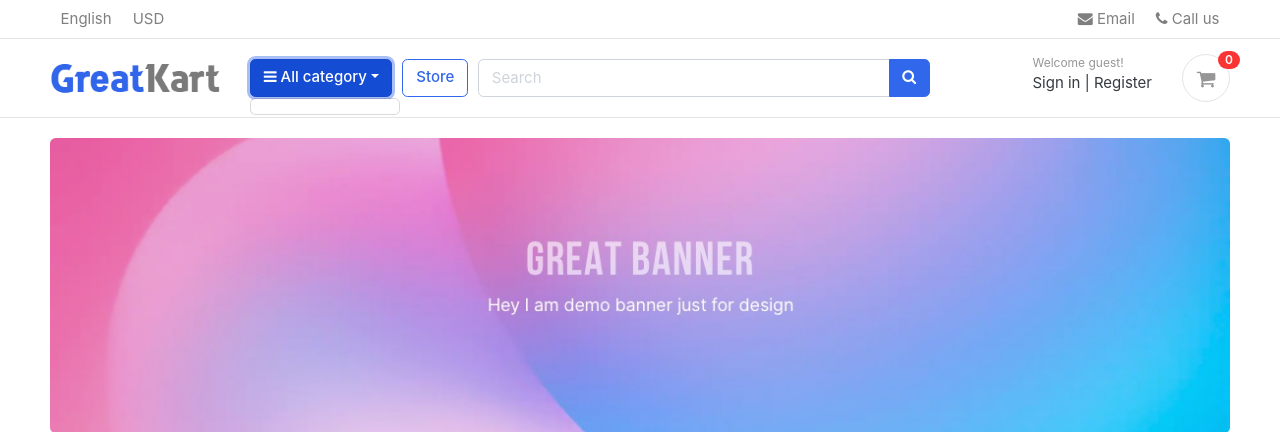
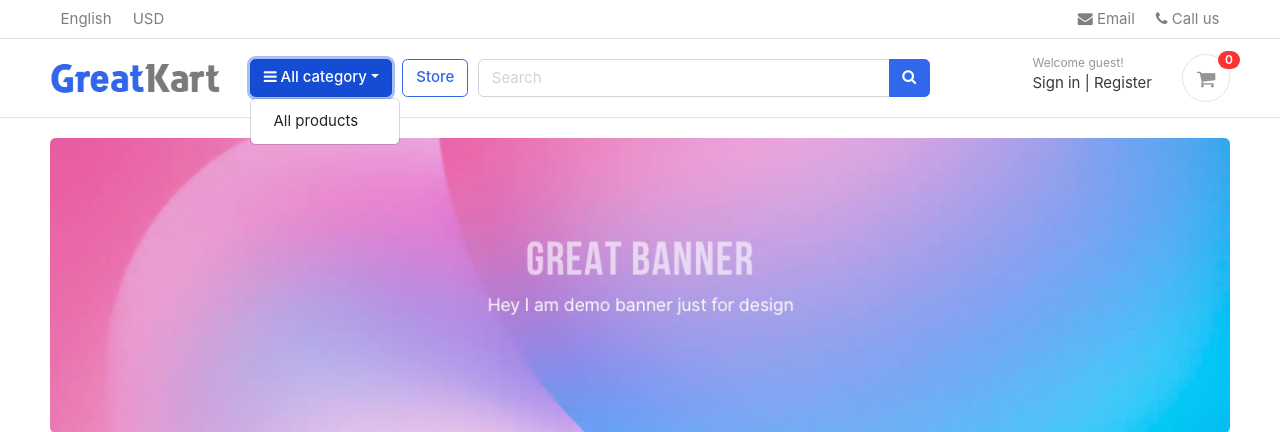
Before and after one commit to kaisherdev/django-ecommerce, a Django app: page / in a window 1280 px wide, after a click on "All category". Shown: the top 432 px of the page. Run offline with Django 5.2, Linux system fonts and the light colour scheme; data that the repository does not hold is empty; some libraries are stand-ins or nearby versions; some web fonts are replaced.

Commit message:
✨ feat(navbar.html): display all products item

```diff
--- a/templates/includes/navbar.html
+++ b/templates/includes/navbar.html
@@ -35,8 +35,9 @@
           <div class="category-wrap dropdown d-inline-block float-right">
             <button type="button" class="btn btn-primary dropdown-toggle" data-toggle="dropdown"><i class="fa fa-bars"></i> All category</button>
             <div class="dropdown-menu">
+              <a class="dropdown-item" href="{% url 'store' %}">All products</a>
               {% for category in links %}
-                <a class="dropdown-item" href="{{category.get_url}}">{{ category.category_name }}</a>
+                <a class="dropdown-item" href="{{ category.get_url }}">{{ category.category_name }}</a>
               {% endfor %}
             </div>
           </div> <!-- category-wrap.// -->
```
